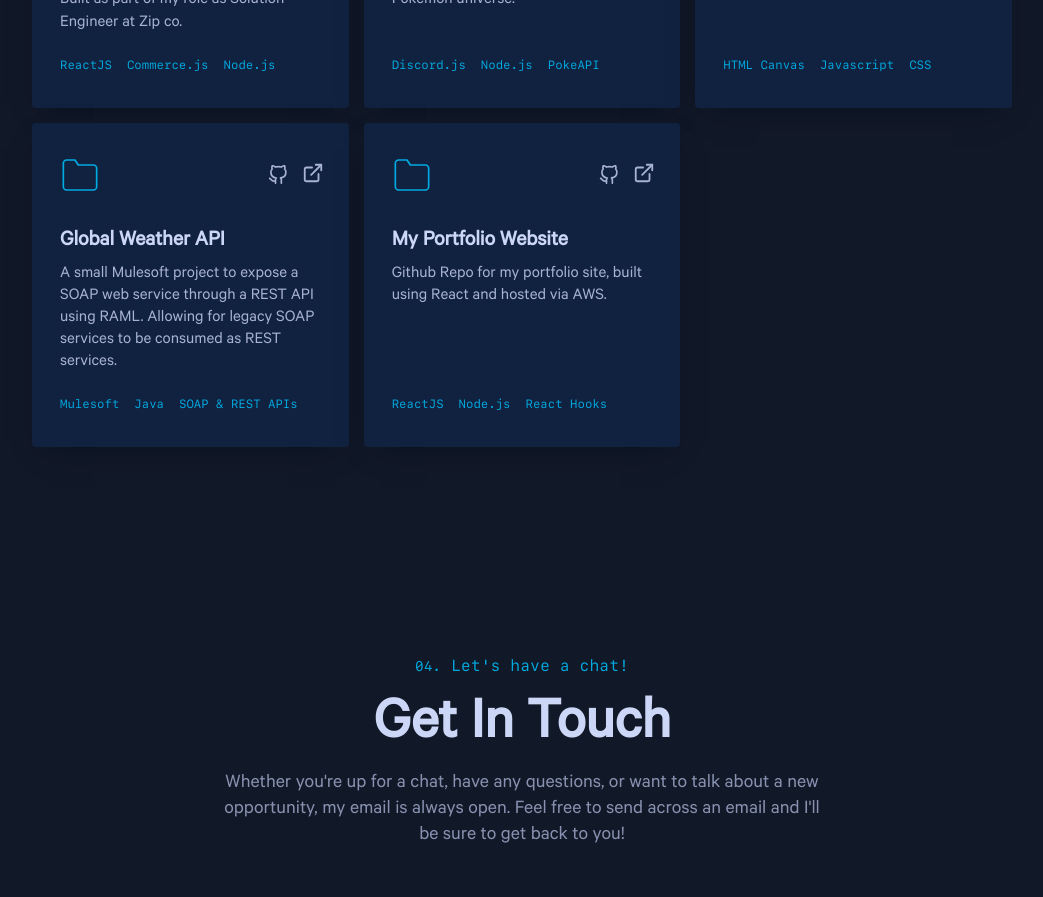
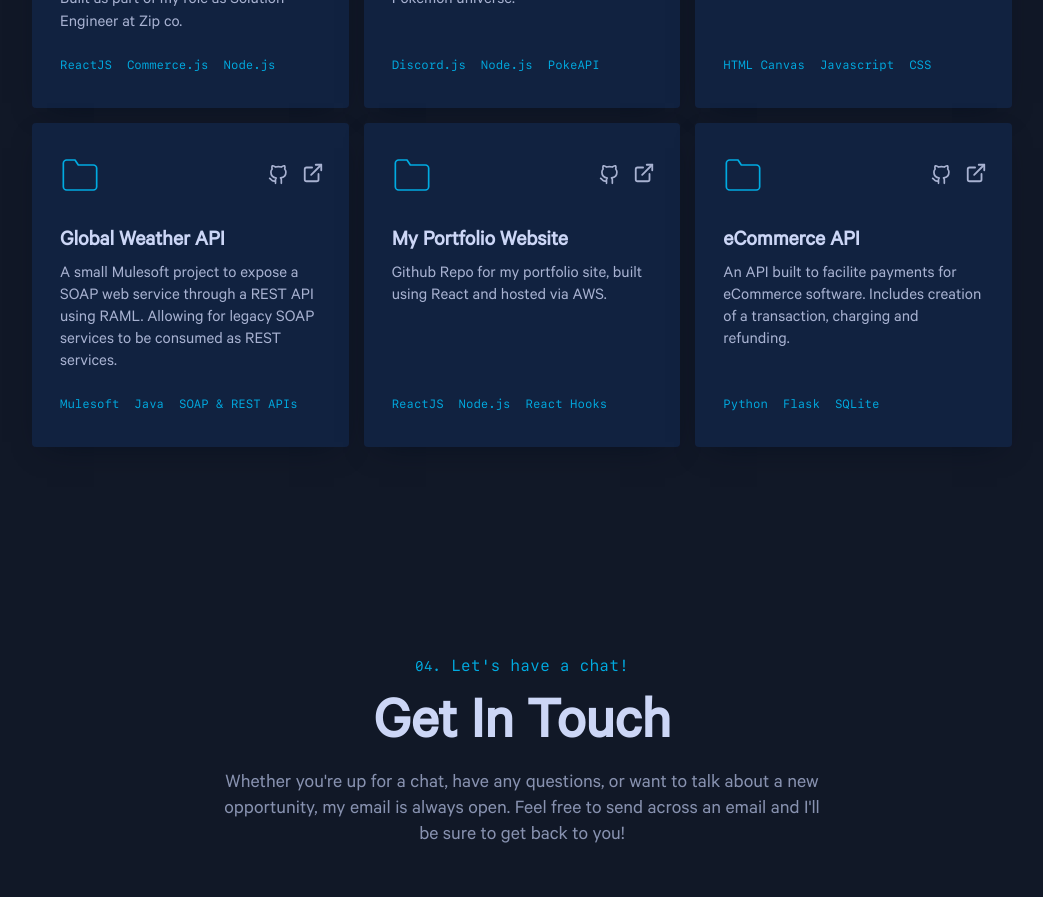
Before and after one commit to KyleMcSweeney3/myPortfolio, a React (Create React App) app: page / in a window 1280 px wide. Shown: the part 2600-3497 px from the top of the page, without its empty margins (118-1161 px from the left). Built offline with nearby package versions, Linux system fonts and the light colour scheme.

Commit message:
Added API project

```diff
--- a/src/components/sections/Experience.jsx
+++ b/src/components/sections/Experience.jsx
@@ -130,6 +130,7 @@ const Experience = () => {
                                 <li>Express</li>
                                 <li>Numpy</li>
                                 <li>Beautiful Soup</li>
+                                <li>Flask</li>
                             </ul>
                         </StyledList>
                     </TabPanel>
--- a/src/data.jsx
+++ b/src/data.jsx
@@ -45,13 +45,13 @@ export const ProjectItems = [
         techTwo: "Node.js",
         techThree: "React Hooks"
     },
-    // {
-    //     id: 5,
-    //     githubURL: "https://github.com/KyleMcSweeney3/pokemon-discord-bot",
-    //     title: "Pokedex Discord Bot",
-    //     desc: "The Pokedex discord bot utilises the PokeAPI to pull and display information about the many entities within the Pokemon universe.",
-    //     techOne: "Discord.js",
-    //     techTwo: "Node.js",
-    //     techThree: "PokeAPI"
-    // },
+    {
+        id: 6,
+        githubURL: "https://github.com/KyleMcSweeney3/eCommerce-API",
+        title: "eCommerce API",
+        desc: "An API built to facilite payments for eCommerce software. Includes creation of a transaction, charging and refunding.",
+        techOne: "Python",
+        techTwo: "Flask",
+        techThree: "SQLite"
+    },
 ]
```
Also changed, not shown: src/components/sections/Contact.jsx (indentation only).
